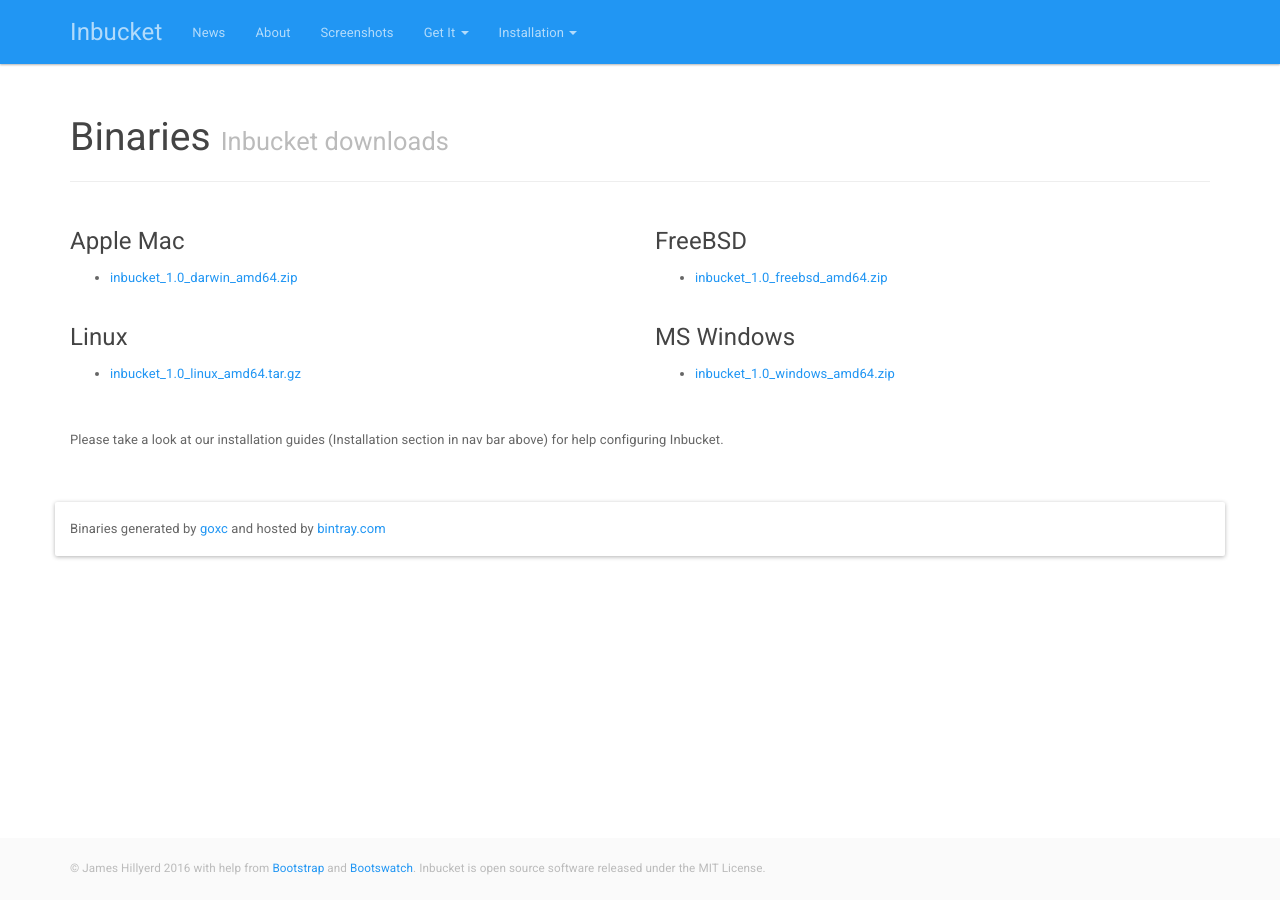
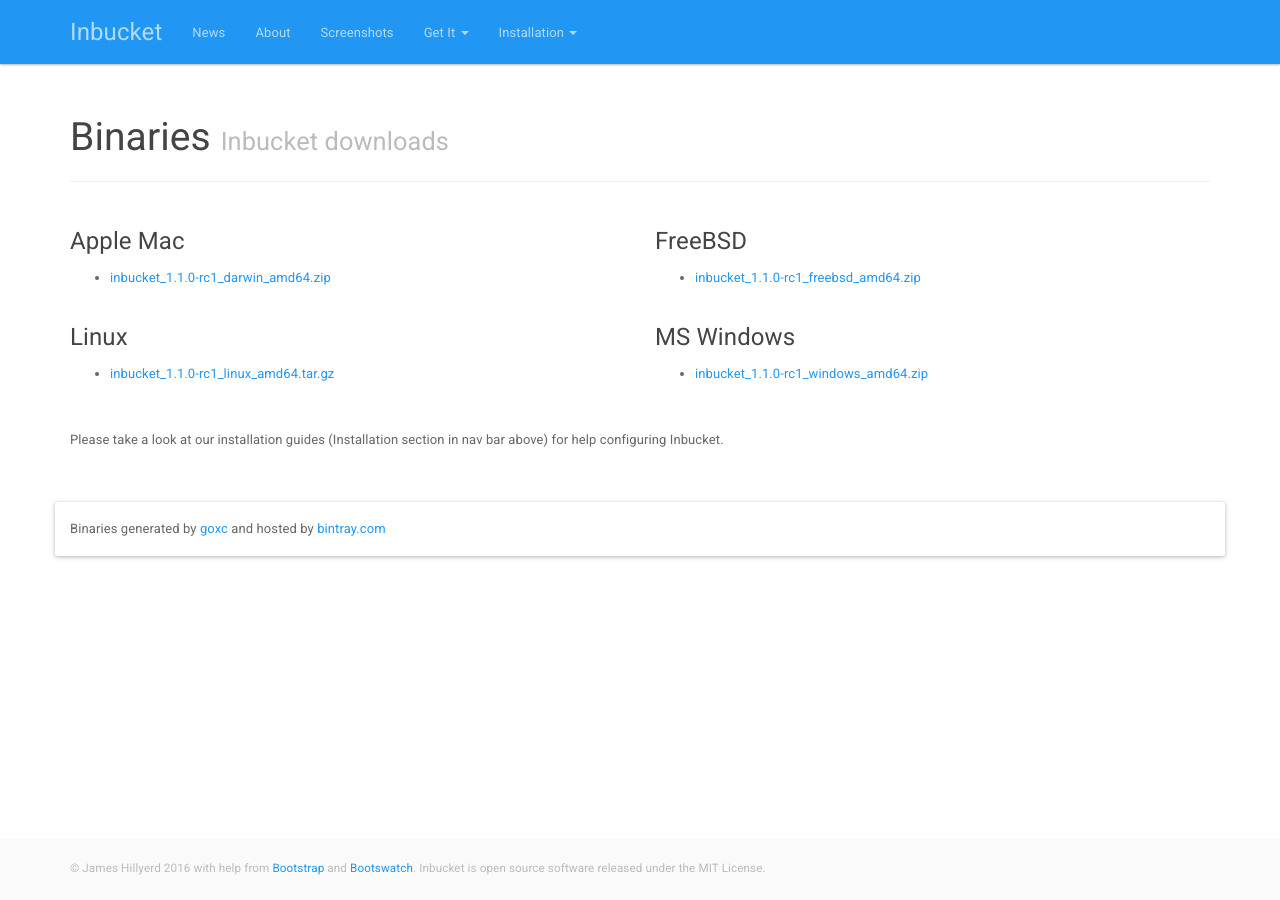
Before and after one commit to inbucket/inbucket.org, a Jekyll site: the page built from binaries/index.html, in a window 1280 px wide. Built offline with Jekyll 4.4.1, drawn with Linux system fonts in a browser that asks for light colours; comment, search, counter and statistics services are not loaded.

Commit message:
Update bintray links for rc1

```diff
--- a/_config.yml
+++ b/_config.yml
@@ -26,7 +26,7 @@
 paginate_path: "news/page:num"
 
 # Binaries
-binary_version: 1.0
+binary_version: 1.1.0-rc1
 binary_base: https://dl.bintray.com/content/jhillyerd/golang
 binary_platforms:
   - label: "Apple Mac"
```
